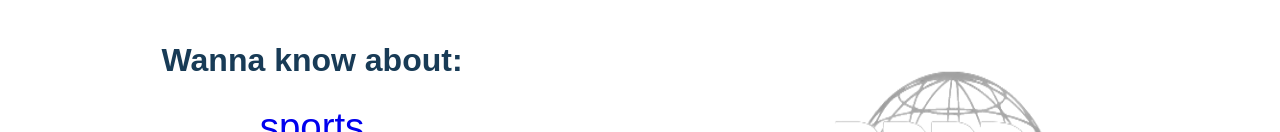
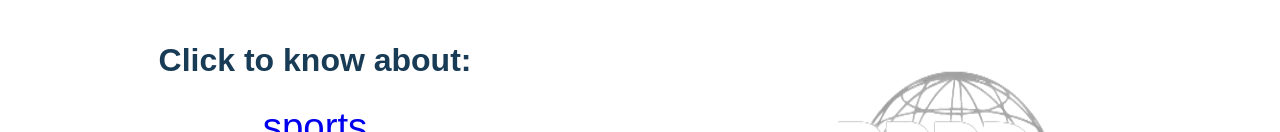
Before and after one commit to PragyaPR06/PPRDNews, a React (Vite) app: page / in a window 1280 px wide. Shown: the part 159-291 px from the top of the page. Built offline with nearby package versions, Linux system fonts and the light colour scheme; a web font is replaced by a local one.

Commit message:
Built my website for deploying

```diff
--- a/src/Pages/Home.jsx
+++ b/src/Pages/Home.jsx
@@ -64,7 +64,7 @@ export default function Home(){
         <main>
         <header className="home-header">
             <ul>
-                <h1>Wanna know about:</h1>
+                <h1>Click to know about:</h1>
                 <li>
                     <Link to="content/sports">sports</Link>
                 </li>
```
